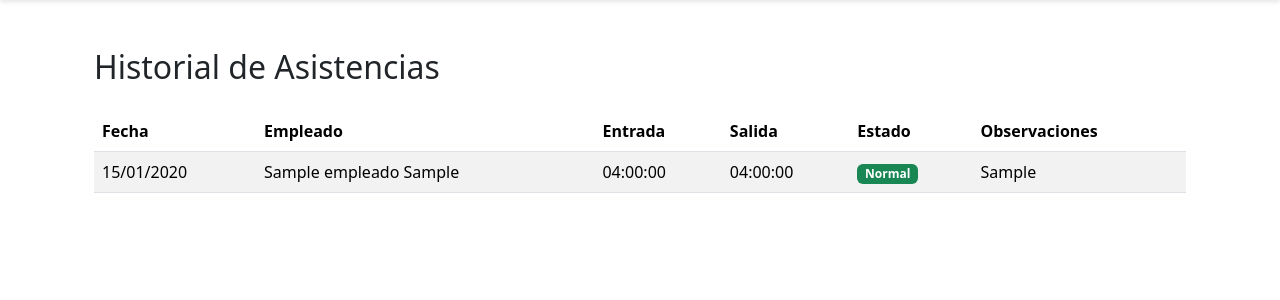
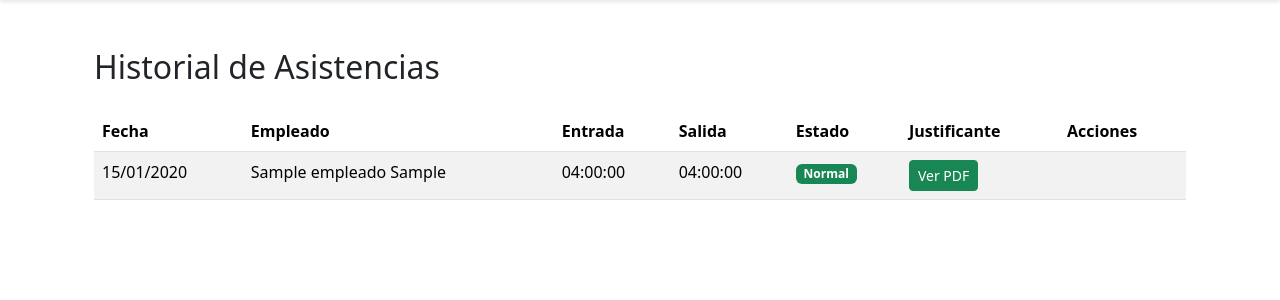
Before and after one commit to juanpaxz/sistema_gestion_entradas_salidas, a Django app: page /control/empleado/dashboard/ in a window 1280 px wide. Shown: the part 64-364 px from the top of the page. Run offline with Django 5.2, Linux system fonts and the light colour scheme; a user stored in the database is signed in; tables that the repository leaves empty hold one stand-in row (values such as "Sample post").

Commit message:
se agrego la funcionalidad de subir un justificante en caso de retardo

```diff
--- a/app/control/models.py
+++ b/app/control/models.py
@@ -32,7 +32,7 @@ class Asistencia(models.Model):
     ]
 
     tipo = models.CharField(max_length=20, choices=TIPO_CHOICES, default='normal')
-    observaciones = models.TextField(blank=True, null=True)
+    justificante_pdf = models.FileField(upload_to='justificantes/', blank=True, null=True)
 
     class Meta:
         unique_together = ['empleado', 'fecha']
--- a/app/control/templates/control/asistencias/historial.html
+++ b/app/control/templates/control/asistencias/historial.html
@@ -14,7 +14,8 @@
                     <th>Entrada</th>
                     <th>Salida</th>
                     <th>Estado</th>
-                    <th>Observaciones</th>
+                    <th>Justificante</th>
+                    <th>Acciones</th>
                 </tr>
             </thead>
             <tbody>
@@ -32,11 +33,26 @@
                             {{ asistencia.tipo|title }}
                         </span>
                     </td>
-                    <td>{{ asistencia.observaciones|default:"-" }}</td>
+                    <td>
+                        {% if asistencia.justificante_pdf %}
+                            <a href="{{ asistencia.justificante_pdf.url }}" target="_blank" class="btn btn-sm btn-success">
+                                <i class="fas fa-file-pdf"></i> Ver PDF
+                            </a>
+                        {% else %}
+                            <span class="text-muted">-</span>
+                        {% endif %}
+                    </td>
+                    <td>
+                        {% if asistencia.tipo == 'retardo' and not asistencia.justificante_pdf %}
+                            <a href="{% url 'control:subir_justificante' asistencia.id %}" class="btn btn-sm btn-primary">
+                                <i class="fas fa-upload"></i> Subir justificante
+                            </a>
+                        {% endif %}
+                    </td>
                 </tr>
                 {% empty %}
                 <tr>
-                    <td colspan="6" class="text-center">No hay registros de asistencia.</td>
+                    <td colspan="7" class="text-center">No hay registros de asistencia.</td>
                 </tr>
                 {% endfor %}
             </tbody>
--- a/app/control/urls.py
+++ b/app/control/urls.py
@@ -24,4 +24,5 @@ urlpatterns = [
 
     # Dashboard específico para empleados (mapea al historial de asistencias)
     path('empleado/dashboard/', views.ver_asistencias, name='empleado_dashboard'),
+    path('asistencia/<int:asistencia_id>/subir-justificante/', views.subir_justificante, name='subir_justificante'),
 ]
--- a/app/control/views.py
+++ b/app/control/views.py
@@ -10,7 +10,7 @@ from django.db import IntegrityError
 from datetime import datetime, date
 import logging
 from .models import Empleado, Asistencia
-from .forms import EmpleadoCreationForm, EmpleadoForm
+from .forms import EmpleadoCreationForm, EmpleadoForm, JustificanteRetardoForm
 # Configurar logger para la aplicación
 logger = logging.getLogger(__name__)
 
@@ -334,3 +334,39 @@ def reporte_asistencias(request):
         'empleado_id': empleado_id,
         'tipo': tipo
     })
+
+
+@login_required
+def subir_justificante(request, asistencia_id):
+    """Subir justificante PDF para un retardo."""
+    asistencia = get_object_or_404(Asistencia, pk=asistencia_id)
+    user = request.user
+
+    # Validar que el empleado solo pueda subir justificantes para sus propias asistencias
+    try:
+        empleado = Empleado.objects.get(user=user)
+        if asistencia.empleado != empleado:
+            return HttpResponseForbidden('No tienes permiso para modificar este registro')
+    except Empleado.DoesNotExist:
+        return HttpResponseForbidden('No tienes acceso a esta página')
+
+    # Validar que solo se puedan subir justificantes para retardos
+    if asistencia.tipo != 'retardo':
+        messages.error(request, 'Solo puedes subir justificantes para asistencias con retardo.')
+        return redirect('control:empleado_dashboard')
+
+    if request.method == 'POST':
+        form = JustificanteRetardoForm(request.POST, request.FILES, instance=asistencia)
+        if form.is_valid():
+            form.save()
+            messages.success(request, 'Justificante subido exitosamente.')
+            return redirect('control:empleado_dashboard')
+        else:
+            messages.error(request, 'Error al subir el justificante. Verifique el archivo.')
+    else:
+        form = JustificanteRetardoForm(instance=asistencia)
+
+    return render(request, 'control/asistencias/subir_justificante.html', {
+        'form': form,
+        'asistencia': asistencia
+    })
--- a/app/gestion_de_entradas_salidas/settings.py
+++ b/app/gestion_de_entradas_salidas/settings.py
@@ -123,6 +123,11 @@ USE_TZ = True
 # https://docs.djangoproject.com/en/5.2/howto/static-files/
 
 STATIC_URL = 'static/'
+STATIC_ROOT = os.path.join(BASE_DIR, 'static')
+
+# Media files (User uploads)
+MEDIA_URL = 'media/'
+MEDIA_ROOT = os.path.join(BASE_DIR, 'media')
 
 # Default primary key field type
 # https://docs.djangoproject.com/en/5.2/ref/settings/#default-auto-field
--- a/app/gestion_de_entradas_salidas/urls.py
+++ b/app/gestion_de_entradas_salidas/urls.py
@@ -17,9 +17,15 @@ Including another URLconf
 from django.contrib import admin
 from django.urls import include, path
 from django.http import HttpResponse
+from django.conf import settings
+from django.conf.urls.static import static
 
 urlpatterns = [
     path('admin/', admin.site.urls),
     path('', lambda request: HttpResponse("¡Django funciona! 🎉")),
     path('control/', include(('control.urls', 'control'), namespace='control')),
 ]
+
+# Servir archivos media en desarrollo
+if settings.DEBUG:
+    urlpatterns += static(settings.MEDIA_URL, document_root=settings.MEDIA_ROOT)
```
Also changed, not shown: app/control/forms.py (+27 -1 lines), app/control/templates/control/asistencias/subir_justificante.html (added, +50 -0 lines), app/control/migrations/0003_remove_asistencia_observaciones_and_more.py (added).
